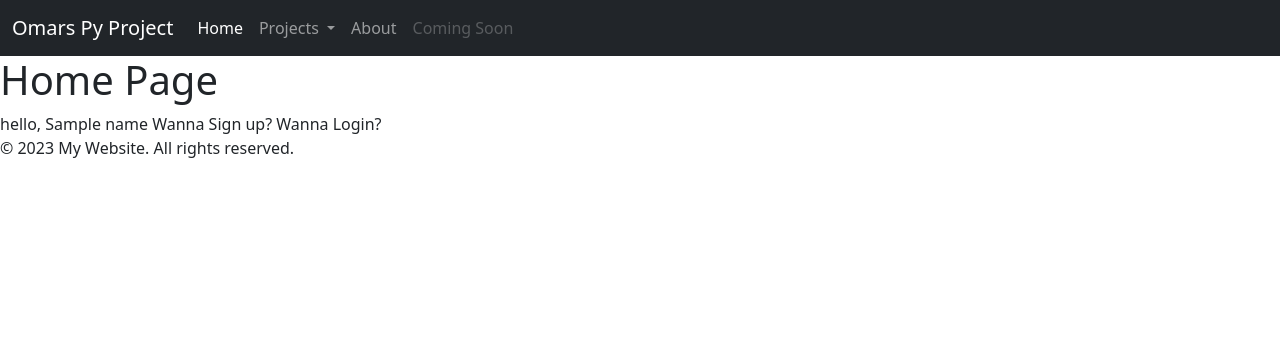
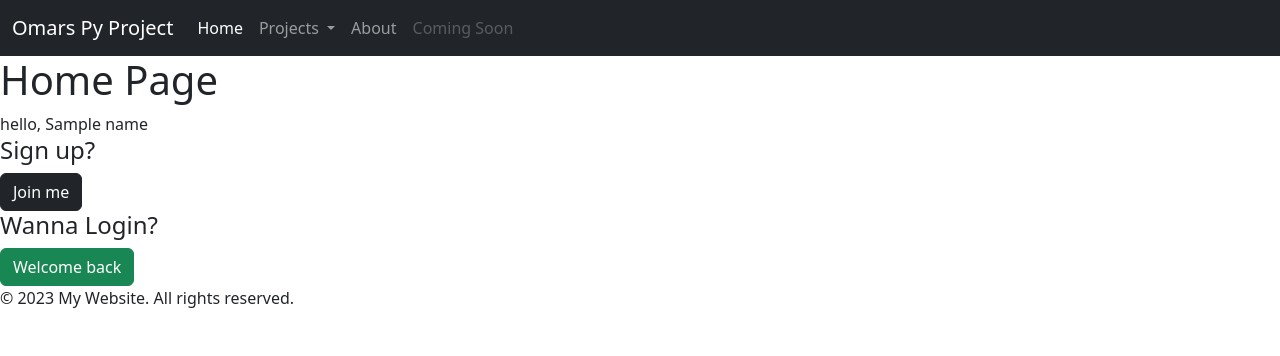
Before and after one commit to LearningisOP/OmarsPyFlask, a Flask app: template OmarsApp/blueprints/main_page/templates/home.html in a window 1280 px wide. Shown: the top 356 px of the page. Run offline with Flask 2, Linux system fonts and the light colour scheme; the template is opened without the code that fills it: most values are stand-ins (such as "Sample title", 1, 10 or a date in 2020).

Commit message:
added login and sign up button to home page

```diff
--- a/OmarsApp/blueprints/main_page/templates/home.html
+++ b/OmarsApp/blueprints/main_page/templates/home.html
@@ -2,12 +2,16 @@
 
 {%  block content %}
 
-    <h1>Home Page</h1>
+<div><h1>Home Page</h1>
     hello, {{ name }}
+</div>
 
-    Wanna Sign up?
 
-    Wanna Login?
+    <h4> Sign up? </h4>
+    <button type="button" class="btn btn-dark" href="#">Join me</button>
+
+    <h4> Wanna Login?</h4>
+    <button type="button" class="btn btn-success" href="#">Welcome back</button>
 
 
 {%  endblock %}
--- a/references.txt
+++ b/references.txt
@@ -5,6 +5,8 @@ pip install Flask==2.1.2
 
 Notes to self:
 run the app from main.py
+
+bootstrap link for looks: https://getbootstrap.com/
 
 
 Every python app will need to have the structure
```
